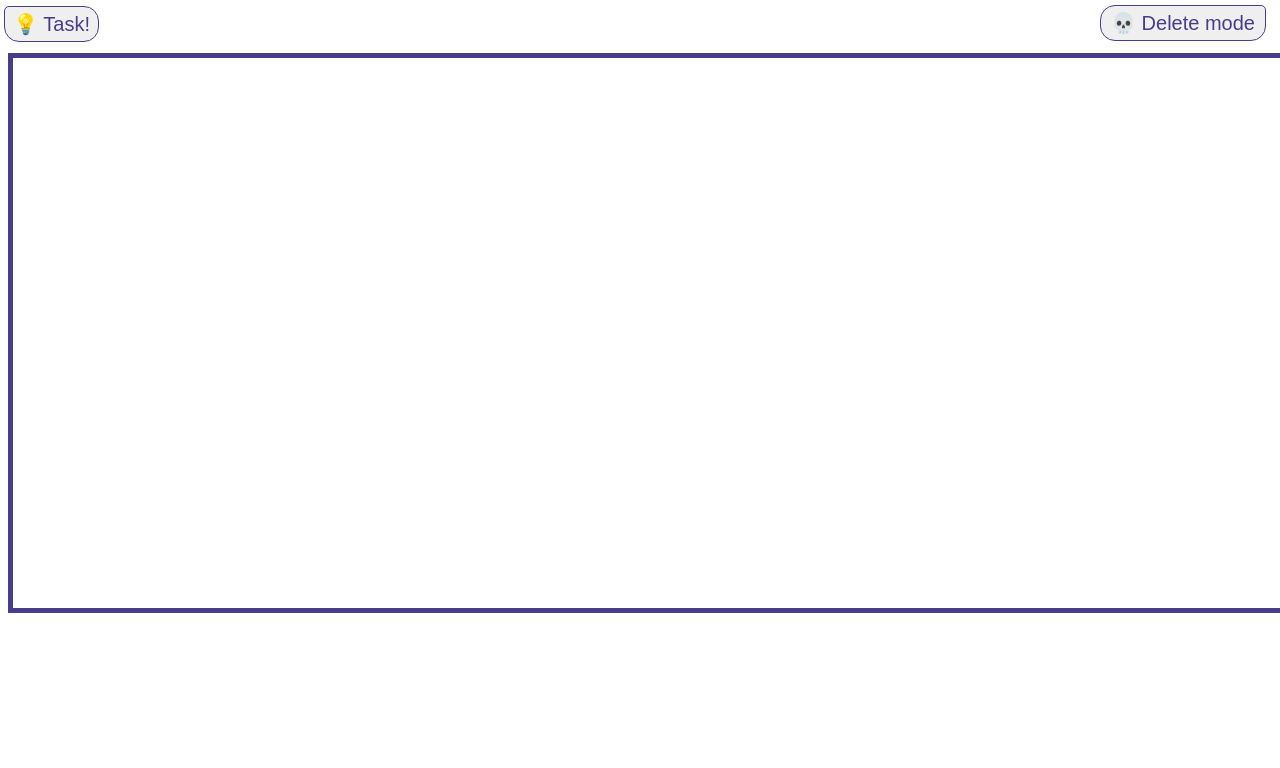
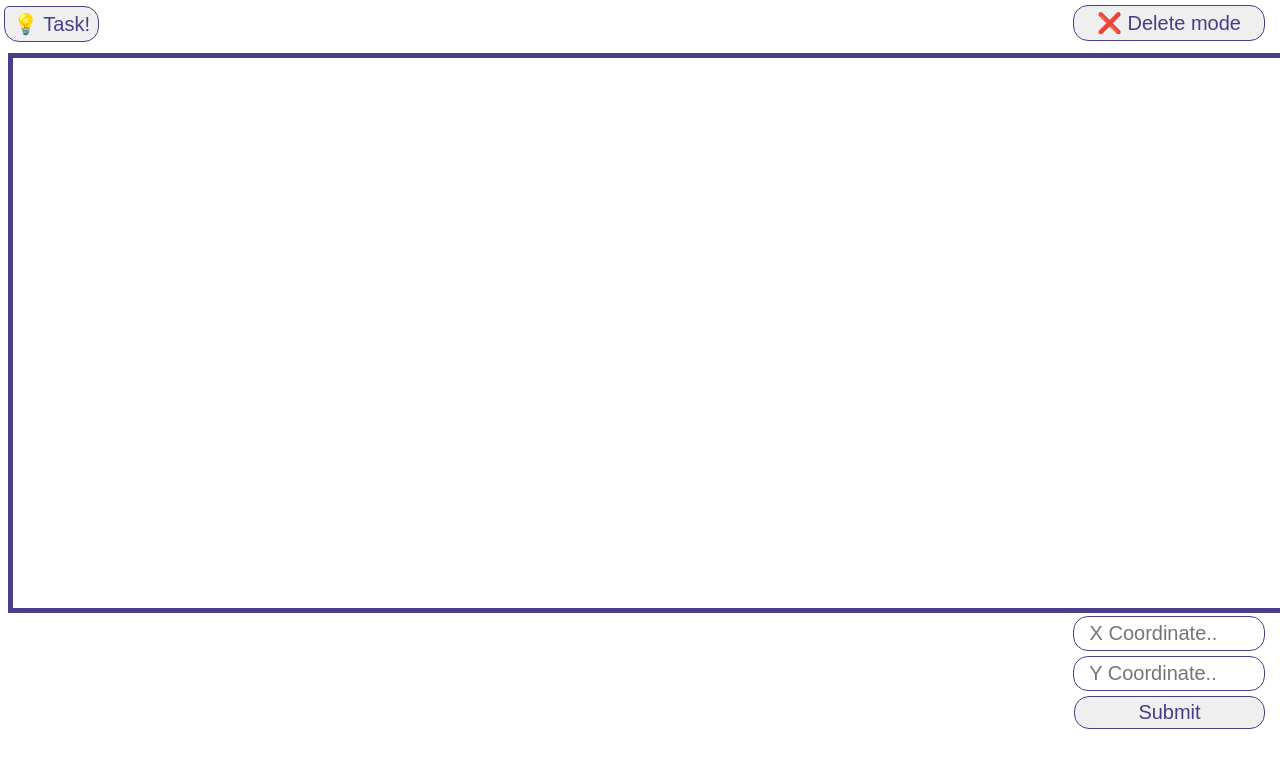
Before and after one commit to Fraffi/cg-4sem-bmstu, a plain HTML site: page lab_01/index.html in a window 1280 px wide. Drawn offline with nearby package versions, Linux system fonts and the light colour scheme.

Commit message:
submit button, click animations

```diff
--- a/lab_01/index.html
+++ b/lab_01/index.html
@@ -14,11 +14,18 @@
                     плоскости так, чтобы первый треугольник лежал строго внутри второго, и они были
                     минимального возможного размера.</nav>
             </div>
-            <button class="rem-button" type="button">💀 Delete mode</button>
+            <button class="rem-button" type="button">❌ Delete mode</button>
         </header>
         <main class="inner-main">
             <canvas class="canvas" height="550" width="1270"></canvas>
             <div class="coordinates-buttons"></div>
+            <form>
+                <label for="coordinates-inputX"></label>
+                <label for="coordinates-inputY"></label>
+                <input type="text" id="coordinates-inputX" name="co-inp" placeholder=" X Coordinate.." class="coordinates-input">
+                <input type="text" id="coordinates-inputY" name="co-inp" placeholder=" Y Coordinate.." class="coordinates-input">
+                <button class="sub-button" type="button">Submit</button>
+            </form>
         </main>
     </body>
 
--- a/lab_01/scripts/app.js
+++ b/lab_01/scripts/app.js
@@ -125,3 +125,11 @@ $('.rem-button').click(function() {
     $('.rem-button').toggleClass('rem-button-active');
     $('.coordinates-buttons').toggleClass('to-delete');
 });
+
+$('.sub-button').click(function() {
+    $('.sub-button').addClass('sub-button-active').delay(250).queue(function () {
+        let sbt_a = $('.sub-button');
+        sbt_a.removeClass('sub-button-active');
+        sbt_a.dequeue();
+    })
+});
--- a/lab_01/scripts/funcs.js
+++ b/lab_01/scripts/funcs.js
@@ -54,7 +54,7 @@ function draw_on_dots(ctx, dots, dots_counter)
     {
         draw_tri(ctx, dots[dots_counter - 3].x, dots[dots_counter - 3].y,
             dots[dots_counter - 2].x, dots[dots_counter - 2].y,
-            dots[dots_counter - 1].x, dots[dots_counter - 1].y, getRndColor());
+            dots[dots_counter - 1].x, dots[dots_counter - 1].y, '#483D8B');
     }
 }
 
--- a/lab_01/styles.css
+++ b/lab_01/styles.css
@@ -89,10 +89,11 @@
     border: 1px solid #483D8B;
     font-size: 20px;
     padding: 5px 10px;
-    border-radius: 15px 5px 15px 15px;
+    border-radius: 15px 15px 15px 15px;
     outline: 0;
+    width: 192px;
     position: absolute;
-    right: 14px;
+    right: 15px;
     top: 5px;
     -webkit-transition: box-shadow 300ms ease-in-out, color 300ms ease-in-out;
     transition: box-shadow 300ms ease-in-out, color 300ms ease-in-out;
@@ -104,16 +105,89 @@
 }
 
 .rem-button-active {
-    color: #ff0000;
+    color: #f03a17;
     background-color: #483D8B;
+    animation: sub-borders 0.125s 2 alternate;
 }
 
 .rem-button-active:hover {
-    color: #ff0000;
+    color: #f03a17;
     box-shadow: 0 0 40px 40px #483D8B inset;
 }
 
 .to-delete BUTTON:hover {
-    color: #ff0000;
+    color: #f03a17;
     box-shadow: 0 0 40px 40px #483D8B inset;
 }
+
+#coordinates-inputX{
+    position: absolute;
+    right: 15px;
+    top: 616px;
+}
+
+#coordinates-inputY{
+    position: absolute;
+    right: 15px;
+    top: 656px;
+}
+
+.coordinates-input{
+    color: #483D8B;
+    border: 1px solid #483D8B;
+    font-size: 20px;
+    width: 192px;
+    padding: 5px 10px;
+    border-radius: 15px 15px 15px 15px;
+    outline: 0;
+}
+
+.sub-button{
+    position: absolute;
+    right: 15px;
+    top: 696px;
+    color: #483D8B;
+    border: 1px solid #483D8B;
+    width: 191px;
+    font-size: 20px;
+    padding: 4px 10px;
+    border-radius: 15px 15px 15px 15px;
+    outline: 0;
+    -webkit-transition: box-shadow 300ms ease-in-out, color 300ms ease-in-out;
+    transition: box-shadow 300ms ease-in-out, color 300ms ease-in-out;
+}
+
+.sub-button:hover {
+    color: #ffffff;
+    box-shadow: 0 0 40px 40px #483D8B inset;
+}
+
+.sub-button-active {
+    color: #ffffff;
+    animation: sub-borders 0.125s 2 alternate;
+}
+
+@keyframes sub-borders {
+    from {
+        border-radius: 15px 15px 15px 15px;
+        box-shadow: 0 0 40px 40px #483D8B inset;
+    }
+    to {
+        border-radius: 10px 10px 10px 10px;
+        color: #483D8B;
+        box-shadow: 0 0 40px 40px #ffffff inset;
+    }
+}
+
+@keyframes rem-borders {
+    from {
+        border-radius: 15px 15px 15px 15px;
+        color: #f03a17;
+        box-shadow: 0 0 40px 40px #483D8B inset;
+    }
+    to {
+        border-radius: 10px 10px 10px 10px;
+        color: #f03a17;
+        box-shadow: 0 0 40px 40px #ffffff inset;
+    }
+}
```
